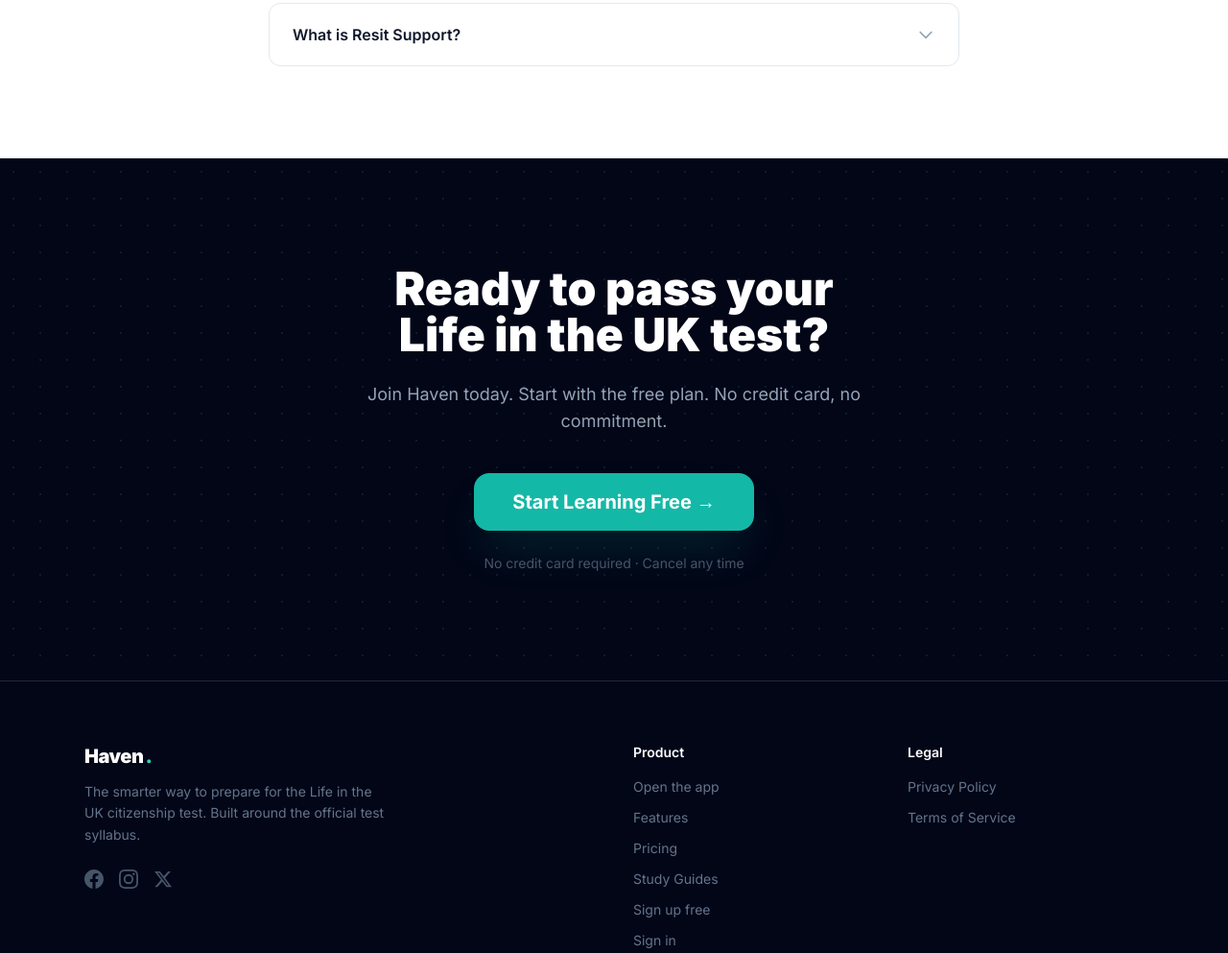
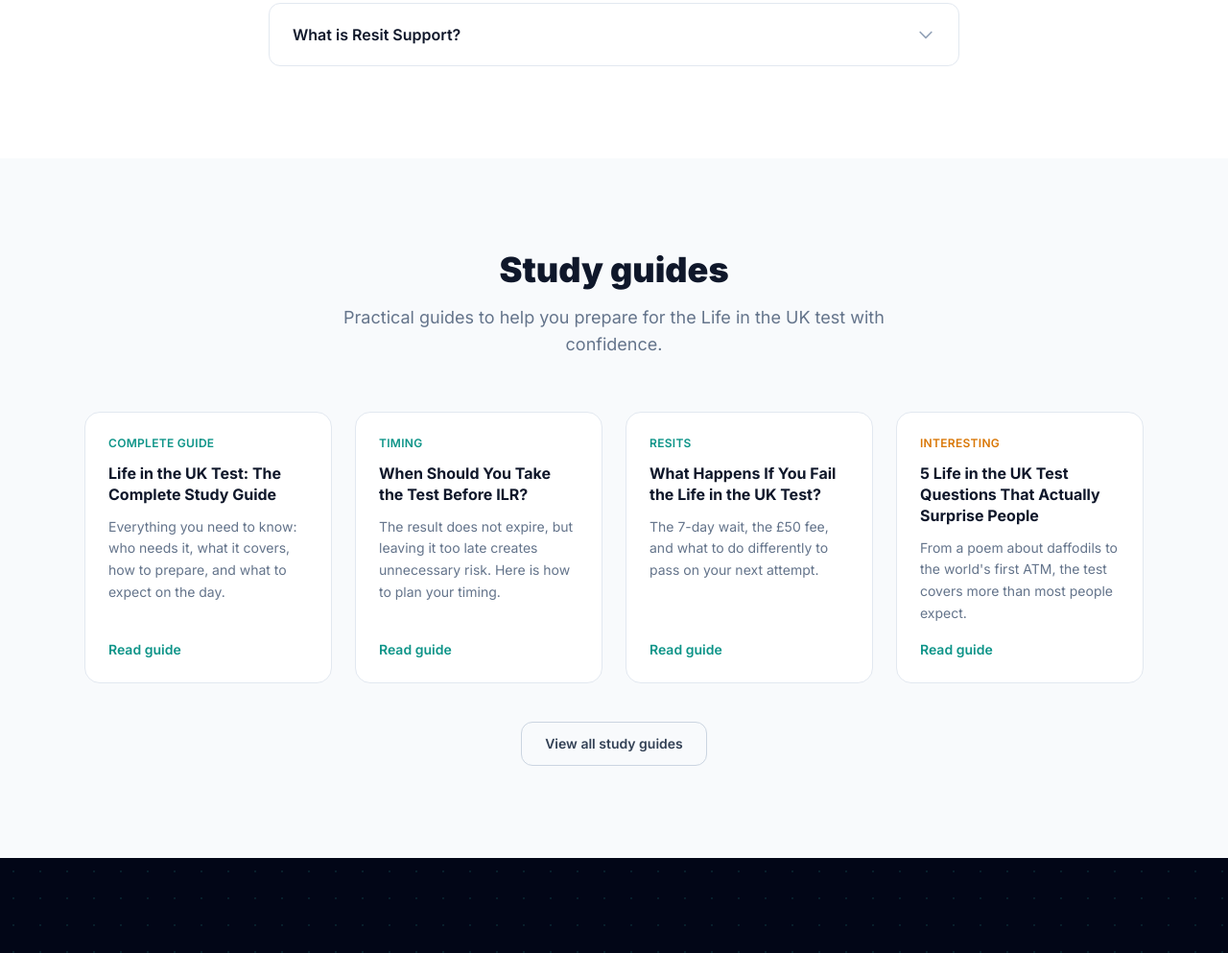
Before and after one commit to hellohavennz/haven-study-landing, a plain HTML site: page index.html in a window 1280 px wide. Shown: the part 5891-6884 px from the top of the page at 96% size. Drawn offline with nearby package versions, Linux system fonts and the light colour scheme.

Commit message:
Add Study Guides section with 4 blog post cards
Shows all current blog posts above the final CTA with a link to view all.

Co-Authored-By: Claude Sonnet 4.6 <noreply@anthropic.com>

```diff
--- a/index.html
+++ b/index.html
@@ -632,6 +632,56 @@
 
 
   <!-- ════════════════════════════════════════════════════════════
+       BLOG
+  ════════════════════════════════════════════════════════════ -->
+  <section class="py-24 bg-slate-50">
+    <div class="max-w-6xl mx-auto px-4 sm:px-6">
+
+      <div class="text-center mb-14">
+        <h2 class="text-4xl font-black text-slate-900 mb-4">Study guides</h2>
+        <p class="text-slate-500 text-lg max-w-xl mx-auto">Practical guides to help you prepare for the Life in the UK test with confidence.</p>
+      </div>
+
+      <div class="grid grid-cols-1 sm:grid-cols-2 lg:grid-cols-4 gap-6 mb-10">
+
+        <a href="https://havenstudy.app/blog/life-in-the-uk-test-study-guide/" class="group bg-white rounded-2xl border border-slate-200 p-6 flex flex-col hover:shadow-md hover:border-teal-200 transition-all">
+          <span class="text-xs font-semibold text-teal-600 uppercase tracking-wide mb-3">Complete Guide</span>
+          <h3 class="font-bold text-slate-900 text-base leading-snug mb-3 group-hover:text-teal-700 transition-colors">Life in the UK Test: The Complete Study Guide</h3>
+          <p class="text-slate-500 text-sm leading-relaxed flex-1">Everything you need to know: who needs it, what it covers, how to prepare, and what to expect on the day.</p>
+          <span class="mt-4 text-teal-600 text-sm font-semibold group-hover:underline">Read guide</span>
+        </a>
+
+        <a href="https://havenstudy.app/blog/when-to-take-life-in-the-uk-test-before-ilr/" class="group bg-white rounded-2xl border border-slate-200 p-6 flex flex-col hover:shadow-md hover:border-teal-200 transition-all">
+          <span class="text-xs font-semibold text-teal-600 uppercase tracking-wide mb-3">Timing</span>
+          <h3 class="font-bold text-slate-900 text-base leading-snug mb-3 group-hover:text-teal-700 transition-colors">When Should You Take the Test Before ILR?</h3>
+          <p class="text-slate-500 text-sm leading-relaxed flex-1">The result does not expire, but leaving it too late creates unnecessary risk. Here is how to plan your timing.</p>
+          <span class="mt-4 text-teal-600 text-sm font-semibold group-hover:underline">Read guide</span>
+        </a>
+
+        <a href="https://havenstudy.app/blog/what-happens-if-you-fail-life-in-the-uk-test/" class="group bg-white rounded-2xl border border-slate-200 p-6 flex flex-col hover:shadow-md hover:border-teal-200 transition-all">
+          <span class="text-xs font-semibold text-teal-600 uppercase tracking-wide mb-3">Resits</span>
+          <h3 class="font-bold text-slate-900 text-base leading-snug mb-3 group-hover:text-teal-700 transition-colors">What Happens If You Fail the Life in the UK Test?</h3>
+          <p class="text-slate-500 text-sm leading-relaxed flex-1">The 7-day wait, the £50 fee, and what to do differently to pass on your next attempt.</p>
+          <span class="mt-4 text-teal-600 text-sm font-semibold group-hover:underline">Read guide</span>
+        </a>
+
+        <a href="https://havenstudy.app/blog/life-in-the-uk-test-questions-that-surprise-people/" class="group bg-white rounded-2xl border border-slate-200 p-6 flex flex-col hover:shadow-md hover:border-teal-200 transition-all">
+          <span class="text-xs font-semibold text-amber-600 uppercase tracking-wide mb-3">Interesting</span>
+          <h3 class="font-bold text-slate-900 text-base leading-snug mb-3 group-hover:text-teal-700 transition-colors">5 Life in the UK Test Questions That Actually Surprise People</h3>
+          <p class="text-slate-500 text-sm leading-relaxed flex-1">From a poem about daffodils to the world's first ATM, the test covers more than most people expect.</p>
+          <span class="mt-4 text-teal-600 text-sm font-semibold group-hover:underline">Read guide</span>
+        </a>
+
+      </div>
+
+      <div class="text-center">
+        <a href="https://havenstudy.app/blog/" class="inline-block border border-slate-300 text-slate-700 font-semibold px-6 py-3 rounded-xl hover:bg-slate-100 transition-colors text-sm">View all study guides</a>
+      </div>
+
+    </div>
+  </section>
+
+  <!-- ════════════════════════════════════════════════════════════
        FINAL CTA
   ════════════════════════════════════════════════════════════ -->
   <section class="py-28 bg-slate-950 hero-dots">
```
